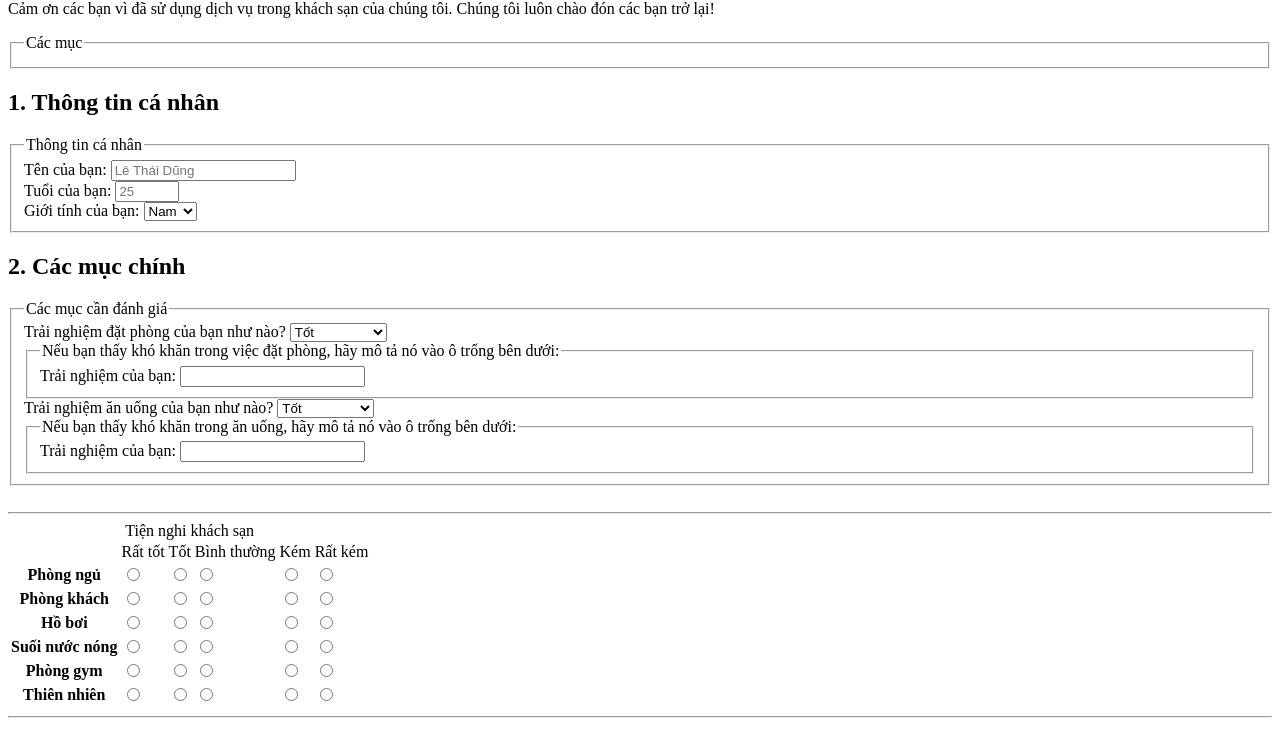
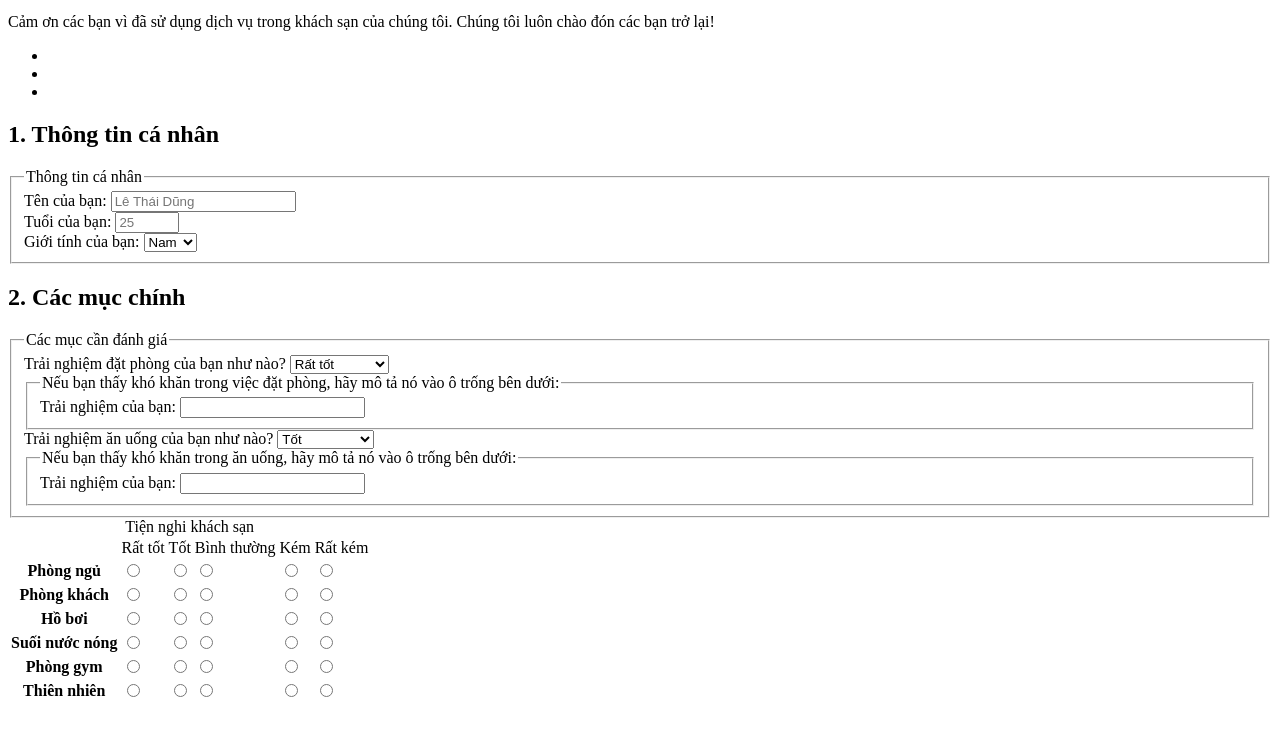
Before and after one commit to le4364938-hash/Hotel-Survey-Form, a plain HTML site: page index.html in a window 1280 px wide. Shown: the part 67-800 px from the top of the page. Drawn offline with Linux system fonts and the light colour scheme.

Commit message:
Debugging

```diff
--- a/index.html
+++ b/index.html
@@ -5,82 +5,86 @@
         <title>Phiếu khảo sát từ Khách Sạn của chúng tôi.</title>
     </head>
     <body>
-    <section>
         <h1>Phiếu khảo sát từ Khách Sạn.</h1>
         <p>Cảm ơn các bạn vì đã sử dụng dịch vụ trong khách sạn của chúng tôi. Chúng tôi luôn chào đón các bạn trở lại!</p>
-    <form action="Thông tin.html">
-        <fieldset>
-            <legend>Các mục</legend>
-            <nav aria-hidden="true">
-            <!--Các links dẫn đến các mục đánh giá ở đây-->
-            </nav>
-        </fieldset>
-    </form>
-    </section>
+        <nav>
+            <ul>
+            <li></li>
+            <li></li>
+            <li></li>
+            </ul>
+        </nav>
+    <section>
         <h2>1. Thông tin cá nhân</h2>
-        <form action="Thông tin.html">
+    <form action="Information">
         <fieldset>
             <legend>Thông tin cá nhân</legend>
-            <section>
+            <div>
                 <label for="tên">Tên của bạn:</label>
                 <input type="text" required placeholder="Lê Thái Dũng" id="tên" name="tên">
-            </section>
-            <section>
+            </div>
+            <div>
                 <label for="tuổi">Tuổi của bạn:</label>
                 <input type="number" min="10" max="100" id="tuổi" name="tuổi" required placeholder="25">
-            </section>
-            <section>
+            </div>
+            <div>
                 <label for="giới-tính">Giới tính của bạn:</label>
-                <select id="giới-tính">
+                <select id="giới-tính" name="giới-tính">
                     <option>Nam</option>
                     <option>Nữ</option>
                     <option>Khác</option>
                 </select>
-            </section>
+            </div>
         </fieldset>
+    </form>
+    </section>
+    <section>
         <h2>2. Các mục chính</h2>
+    <form action="Feedback">
         <fieldset>
             <legend>Các mục cần đánh giá</legend>
-            <section>
-                <label for="đặt-phòng" for="đặt-phòng">Trải nghiệm đặt phòng của bạn như nào?</label>
-                <select id="đồ-ăn">
-                    <option id="đặt-phòng">Rất tốt</option>
-                    <option id="đặt-phòng" selected>Tốt</option>
-                    <option id="đặt-phòng">Bình thường</option>
-                    <option id="đặt-phòng">Kém</option>
-                    <option id="đặt-phòng">Rất kém</option>
+            <div>
+                <label for="trải-nghiệm-đặt-phòng">Trải nghiệm đặt phòng của bạn như nào?</label>
+                <select id="trải-nghiệm-đặt-phòng" name="trải-nghiệm-đặt-phòng">
+                    <option >Rất tốt</option>
+                    <option >selected>Tốt</option>
+                    <option >Bình thường</option>
+                    <option >Kém</option>
+                    <option >Rất kém</option>
                 </select>
-            </section>
+            </div>
             <fieldset>
                 <legend>Nếu bạn thấy khó khăn trong việc đặt phòng, hãy mô tả nó vào ô trống bên dưới:</legend>
-            <section>
+            <div>
                 <label for="khó-đặt-phòng">Trải nghiệm của bạn:</label>
                 <input type="text" id="khó-đặt-phòng" name="Trải nghiệm đặt phòng">
-            </section>
+            </div>
             </fieldset>
-            <section>
-                <label for="thức-ăn" for="thức-ăn">Trải nghiệm ăn uống của bạn như nào?</label>
-                <select id="thức-ăn">
-                    <option id="thức-ăn">Rất Tốt</option>
-                    <option id="thức-ăn" selected>Tốt</option>
-                    <option id="thức-ăn">Bình thường</option>
-                    <option id="thức-ăn">Kém</option>
-                    <option id="thức-ăn">Rất kém</option>
+            <div>
+                <label for="trải-nghiệm-ăn-uống">Trải nghiệm ăn uống của bạn như nào?</label>
+                <select id="trải-nghiệm-ăn-uống" name="trải-nghiệm-ăn-uống">
+                    <option>Rất Tốt</option>
+                    <option  selected>Tốt</option>
+                    <option >Bình thường</option>
+                    <option>Kém</option>
+                    <option >Rất kém</option>
                 </select>
-            </section>
+            </div>
             <fieldset>
                 <legend>Nếu bạn thấy khó khăn trong ăn uống, hãy mô tả nó vào ô trống bên dưới:</legend>
-            <section>
-                <label id="khó-ăn-uống">Trải nghiệm của bạn:</label>
+            <div>
+                <label for="khó-ăn-uống">Trải nghiệm của bạn:</label>
                 <input type="text" id="khó-ăn-uống" name="Trải nghiệm ăn uống">
-            </section>
+            </div>
             </fieldset>
         </fieldset>
-<br>
-<hr>
+    </form>
+    </section>
+    <section>
         <table id="tiện-nghi">
+            <caption>Tiện nghi khách sạn</caption>
             <thead>
-                <caption>Tiện nghi khách sạn</caption>
+
             </thead>
             <tbody>
                 <tr>
@@ -92,56 +96,55 @@
                     <td>Rất kém</td>
                 </tr>
                 <tr>
-                    <th>Phòng ngủ</th>
-                    <td><input type="radio" id="tiện-nghi" name="chất lượng phòng ngủ"></td>
-                    <td><input type="radio" id="tiện-nghi" name="chất lượng phòng ngủ"></td>
-                    <td><input type="radio" id="tiện-nghi" name="chất lượng phòng ngủ"></td>
-                    <td><input type="radio" id="tiện-nghi" name="chất lượng phòng ngủ"></td>
-                    <td><input type="radio" id="tiện-nghi" name="chất lượng phòng ngủ"></td>
+                    <th id="chất-lượng-phòng-ngủ">Phòng ngủ</th>
+                    <td><input type="radio" value="Rất tốt" name="chất lượng phòng ngủ"></td>
+                    <td><input type="radio" value="Tốt"     name="chất lượng phòng ngủ"></td>
+                    <td><input type="radio" value="Bình thường" name="chất lượng phòng ngủ"></td>
+                    <td><input type="radio" value="Kém"      name="chất lượng phòng ngủ"></td>
+                    <td><input type="radio" value="Rất Kém" name="chất lượng phòng ngủ"></td>
                 </tr>
                 <tr>
-                    <th>Phòng khách</th>
-                    <td><input type="radio" id="tiện-nghi" name="chất lượng phòng khách"></td>
-                    <td><input type="radio" id="tiện-nghi" name="chất lượng phòng khách"></td>
-                    <td><input type="radio" id="tiện-nghi" name="chất lượng phòng khách"></td>
-                    <td><input type="radio" id="tiện-nghi" name="chất lượng phòng khách"></td>
-                    <td><input type="radio" id="tiện-nghi" name="chất lượng phòng khách"></td>
+                    <th id="chất-lượng-phòng-khách">Phòng khách</th>
+                    <td><input type="radio" value="Rất tốt" name="chất lượng phòng khách"></td>
+                    <td><input type="radio" value="Tốt" name="chất lượng phòng khách"></td>
+                    <td><input type="radio" value="Bình thường" name="chất lượng phòng khách"></td>
+                    <td><input type="radio" value="Kém" name="chất lượng phòng khách"></td>
+                    <td><input type="radio" value="Rất Kém" name="chất lượng phòng khách"></td>
                 </tr>
                 <tr>
-                    <th>Hồ bơi</th>
-                    <td><input type="radio" id="tiện-nghi" name="chất lượng hồ bơi"></td>
-                    <td><input type="radio" id="tiện-nghi" name="chất lượng hồ bơi"></td>
-                    <td><input type="radio" id="tiện-nghi" name="chất lượng hồ bơi"></td>
-                    <td><input type="radio" id="tiện-nghi" name="chất lượng hồ bơi"></td>
-                    <td><input type="radio" id="tiện-nghi" name="chất lượng hồ bơi"></td>
+                    <th id="chất-lượng-hồ-bơi">Hồ bơi</th>
+                    <td><input type="radio" value="Rất tốt" name="chất lượng hồ bơi"></td>
+                    <td><input type="radio" value="Tốt" name="chất lượng hồ bơi"></td>
+                    <td><input type="radio" value="Bình thường" name="chất lượng hồ bơi"></td>
+                    <td><input type="radio" value="Kém" name="chất lượng hồ bơi"></td>
+                    <td><input type="radio" value="Rất Kém" name="chất lượng hồ bơi"></td>
                 </tr>
                 <tr>
-                    <th>Suối nước nóng</th>
-                    <td><input type="radio" id="tiện-nghi" name="chất lượng suối nước nóng"></td>
-                    <td><input type="radio" id="tiện-nghi" name="chất lượng suối nước nóng"></td>
-                    <td><input type="radio" id="tiện-nghi" name="chất lượng suối nước nóng"></td>
-                    <td><input type="radio" id="tiện-nghi" name="chất lượng suối nước nóng"></td>
-                    <td><input type="radio" id="tiện-nghi" name="chất lượng suối nước nóng"></td>
+                    <th id="chất-lượng-suối-nước-nóng">Suối nước nóng</th>
+                    <td><input type="radio" value="Rất tốt" name="chất lượng suối nước nóng"></td>
+                    <td><input type="radio" value="Tốt" name="chất lượng suối nước nóng"></td>
+                    <td><input type="radio" value="Bình thường" name="chất lượng suối nước nóng"></td>
+                    <td><input type="radio" value="Kém" name="chất lượng suối nước nóng"></td>
+                    <td><input type="radio" value="Rất Kém" name="chất lượng suối nước nóng"></td>
                 </tr>
                 <tr>
-                    <th>Phòng gym</th>
-                    <td><input type="radio" id="tiện-nghi" name="chất lượng phòng gym"></td>
-                    <td><input type="radio" id="tiện-nghi" name="chất lượng phòng gym"></td>
-                    <td><input type="radio" id="tiện-nghi" name="chất lượng phòng gym"></td>
-                    <td><input type="radio" id="tiện-nghi" name="chất lượng phòng gym"></td>
-                    <td><input type="radio" id="tiện-nghi" name="chất lượng phòng gym"></td>
+                    <th id="chất-lượng-phòng-gym">Phòng gym</th>
+                    <td><input type="radio" value="Rất tốt" name="chất lượng phòng gym"></td>
+                    <td><input type="radio" value="Tốt" name="chất lượng phòng gym"></td>
+                    <td><input type="radio" value="Bình thường" name="chất lượng phòng gym"></td>
+                    <td><input type="radio" value="Kém" name="chất lượng phòng gym"></td>
+                    <td><input type="radio" value="Rất Kém" name="chất lượng phòng gym"></td>
                 </tr>
                 <tr>
-                    <!-- Dùng được nhiều id nhưng giá trị của mỗi id phải khác nhau-->
-                    <th>Thiên nhiên</th>
-                    <td><input type="radio" id="tiện-nghi" name="chất lượng thiên nhiên"></td>
-                    <td><input type="radio" id="tiện-nghi" name="chất lượng thiên nhiên"></td>
-                    <td><input type="radio" id="tiện-nghi" name="chất lượng thiên nhiên"></td>
-                    <td><input type="radio" id="tiện-nghi" name="chất lượng thiên nhiên"></td>
-                    <td><input type="radio" id="tiện-nghi" name="chất lượng thiên nhiên"></td>
+                    <th id="chất-lượng-thiên-nhiên">Thiên nhiên</th>
+                    <td><input type="radio" value="Rất tốt" name="chất lượng thiên nhiên"></td>
+                    <td><input type="radio" value="Tốt" name="chất lượng thiên nhiên"></td>
+                    <td><input type="radio" value="Bình thường" name="chất lượng thiên nhiên"></td>
+                    <td><input type="radio" value="Kém" name="chất lượng thiên nhiên"></td>
+                    <td><input type="radio" value="Rất Kém" name="chất lượng thiên nhiên"></td>
                 </tr>
             </tbody>
         </table>
-<hr>
+    </section>
     </body>
 </html>
```
